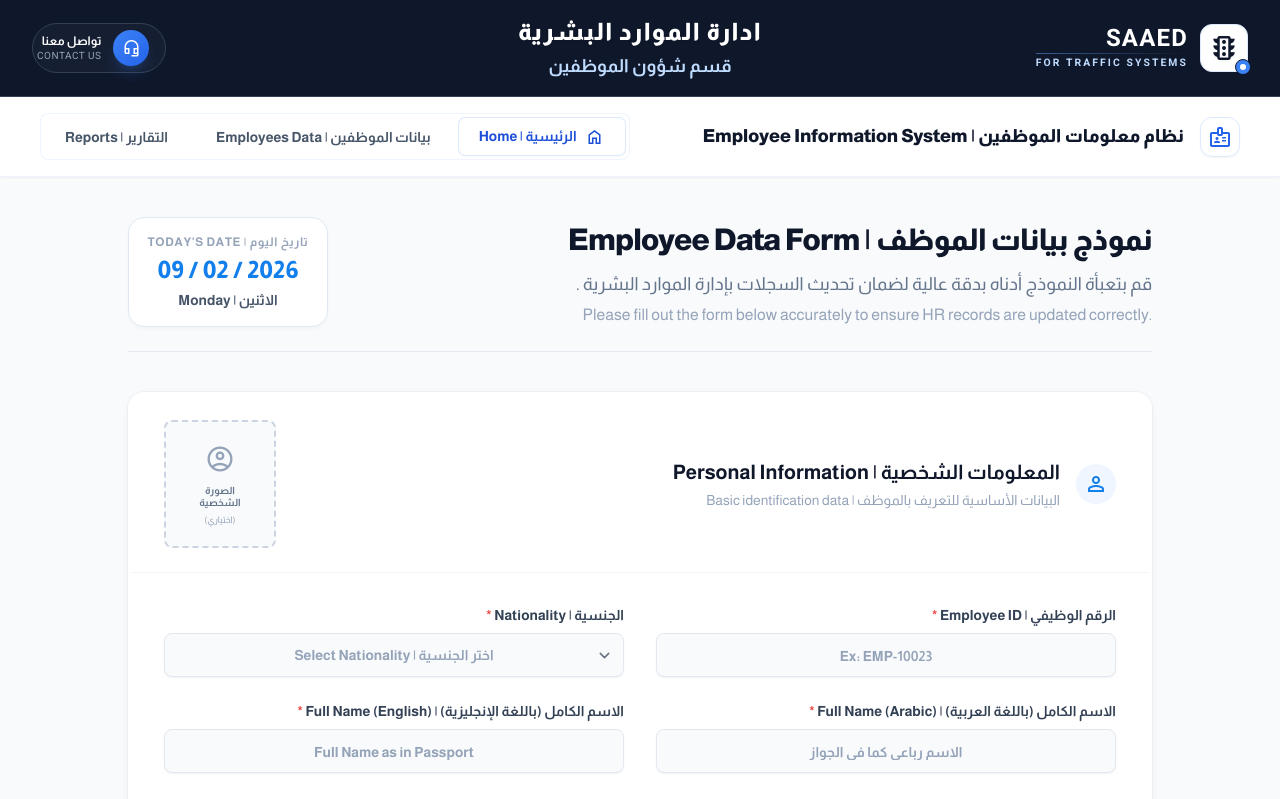
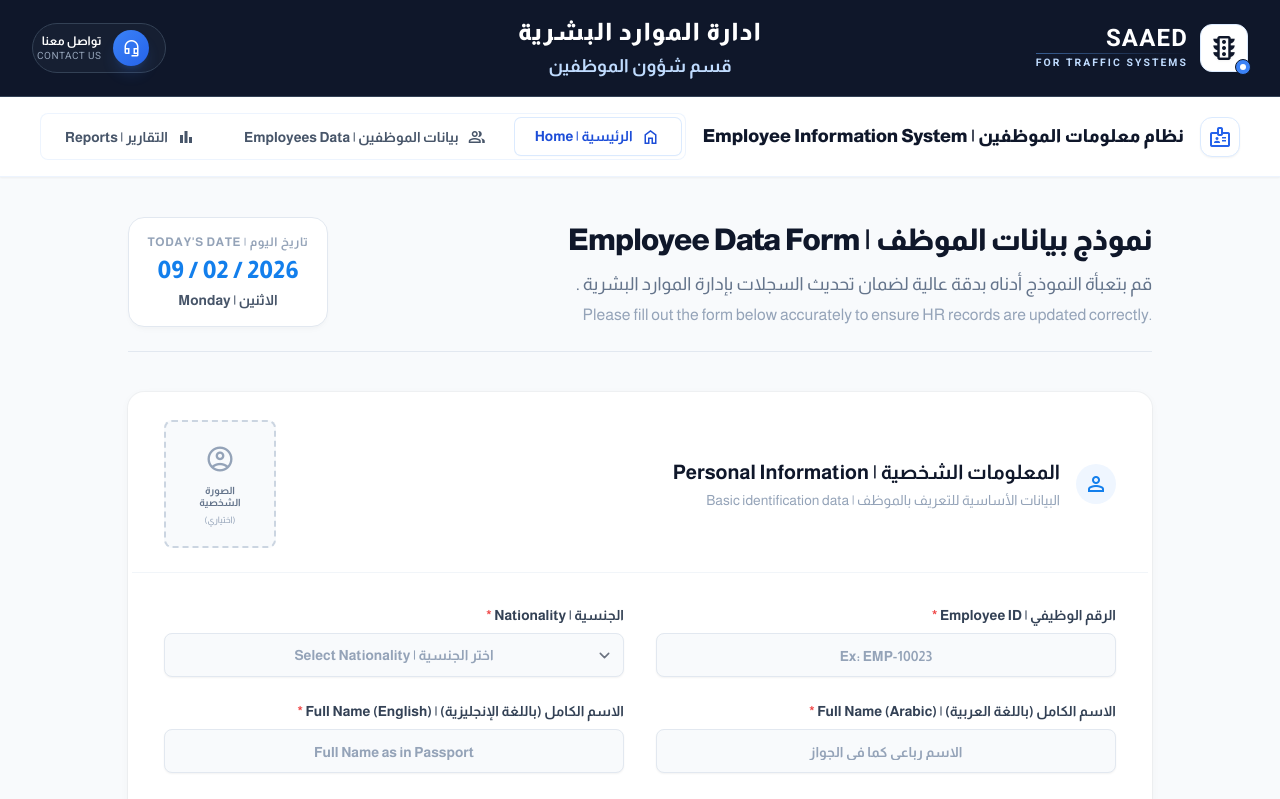
Before and after one commit to privatep88/Employee-Information-System, a React (Vite) app: page / in a window 1280 px wide. Shown: the top 799 px of the page. Built offline with nearby package versions, Linux system fonts and the light colour scheme.

Commit message:
feat: Add icons to header navigation
Adds Material Symbols icons to the main navigation links in the header for improved visual clarity and consistency. This change enhances the user experience by providing distinct visual cues for each navigation item.

```diff
--- a/components/Layout/Header.tsx
+++ b/components/Layout/Header.tsx
@@ -81,15 +81,17 @@ const Header: React.FC = () => {
               </a>
               <a
                 href="#"
-                className="text-slate-600 hover:text-blue-700 hover:bg-white px-5 py-2 rounded-md text-sm font-semibold transition-all"
+                className="flex items-center gap-2 text-slate-600 hover:text-blue-700 hover:bg-white px-5 py-2 rounded-md text-sm font-semibold transition-all"
               >
-                بيانات الموظفين | Employees Data
+                <span className="material-symbols-outlined text-[20px]">group</span>
+                <span>بيانات الموظفين | Employees Data</span>
               </a>
               <a
                 href="#"
-                className="text-slate-600 hover:text-blue-700 hover:bg-white px-5 py-2 rounded-md text-sm font-semibold transition-all"
+                className="flex items-center gap-2 text-slate-600 hover:text-blue-700 hover:bg-white px-5 py-2 rounded-md text-sm font-semibold transition-all"
               >
-                التقارير | Reports
+                <span className="material-symbols-outlined text-[20px]">bar_chart</span>
+                <span>التقارير | Reports</span>
               </a>
             </nav>
           </div>
```
